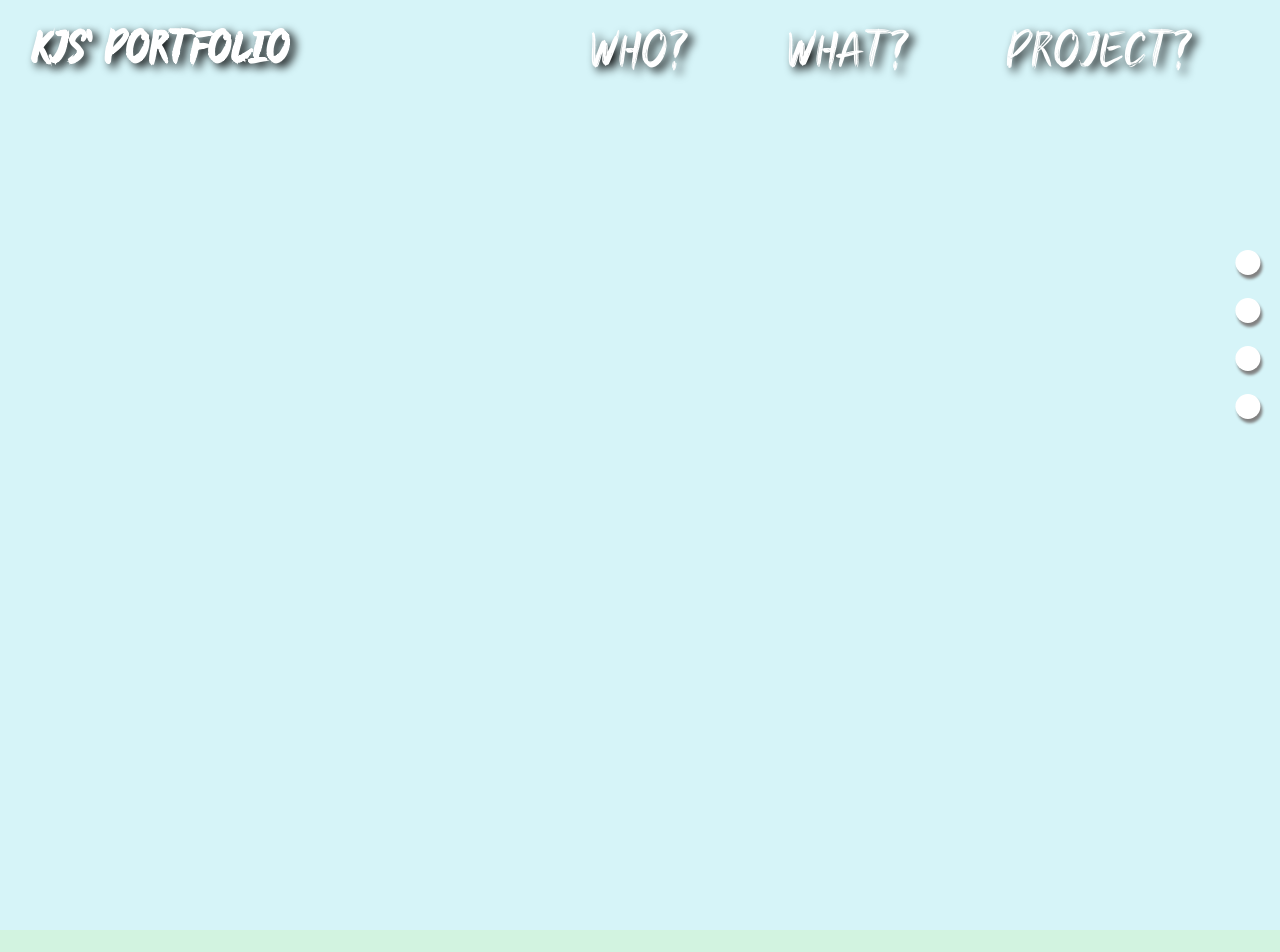
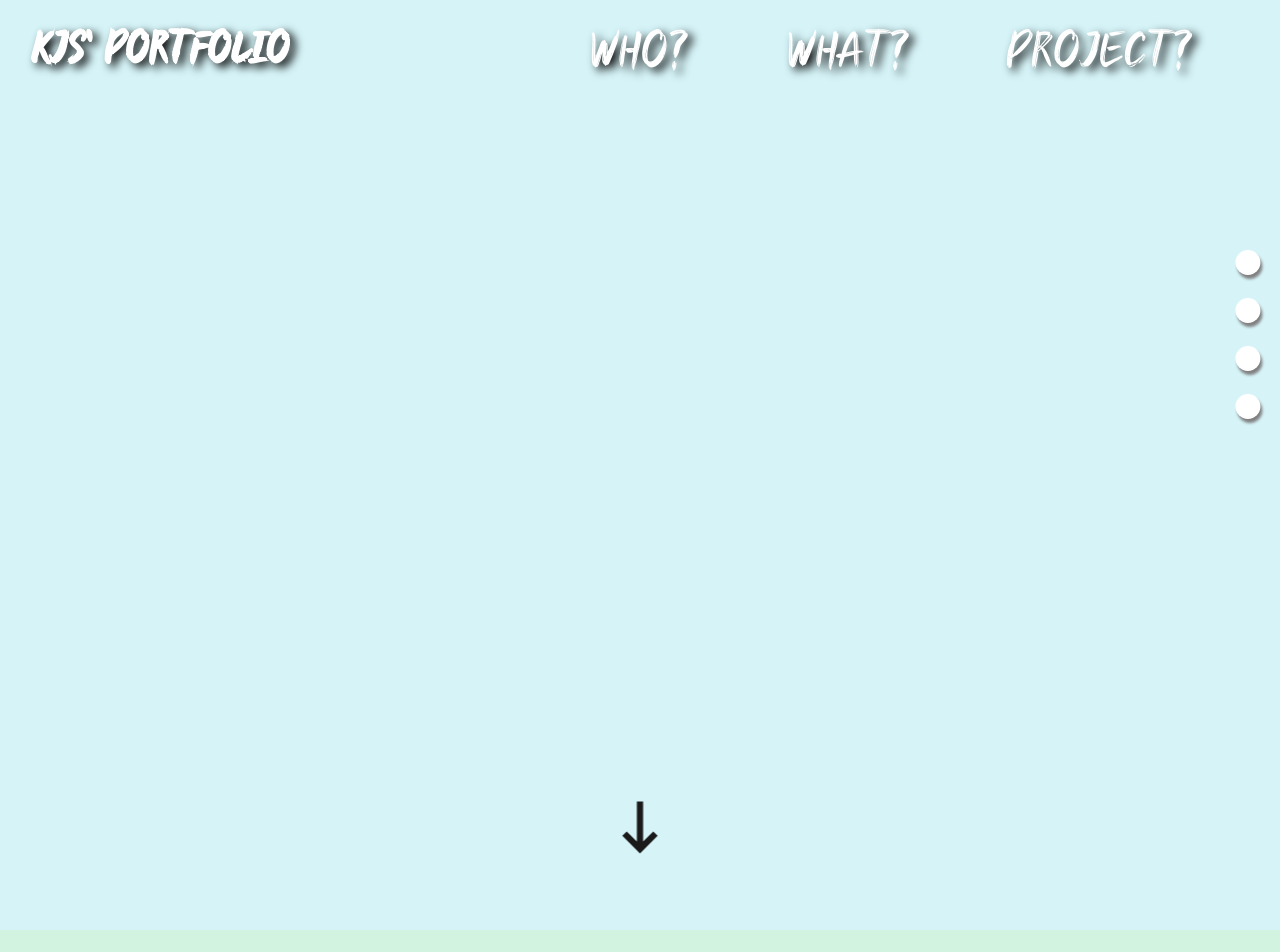
Before and after one commit to B-KJS26/Port, a React (Create React App) app: page / in a window 1280 px wide. Shown: the top 952 px of the page. Built offline with nearby package versions, Linux system fonts and the light colour scheme.

Commit message:
UPDATE :: MainPage 화살표 추가

```diff
--- a/src/pages/Header/Header.tsx
+++ b/src/pages/Header/Header.tsx
@@ -30,7 +30,7 @@ const Headers = styled.div`
     display: flex;
     font-family: 'Ascrada', sans-serif, Arial;
     color: white;
-    z-index: 1;
+    z-index: 2;
 `
 
 const Title = styled.h1`
--- /dev/null
+++ b/src/pages/Main/Main.scss
@@ -0,0 +1,84 @@
+.wrapping {
+    position: fixed;
+    z-index: 3;
+    color: black;
+    margin-left: 50%;
+    transform: translateX(-50%);
+    margin-top: 780px;
+    animation: fadein 3s;
+    -webkit-animation: fadein 1s;
+    animation-fill-mode: forwards;
+    .botarrow {
+        animation: motion 1s linear 0s infinite alternate;
+    }
+
+    @keyframes motion {
+        0% {
+            margin-top: 0px;
+        }
+
+        100% {
+            margin-top: 30px;
+        }
+    }
+
+}
+
+@keyframes fadein {
+    from {
+        opacity: 0;
+    }
+    to {
+        opacity: 1;
+    }
+}
+@-webkit-keyframes fadein { /* Safari and Chrome */
+    from {
+        opacity: 0;
+    }
+    to {
+        opacity: 1;
+    }
+}
+
+.nowrapping {
+    position: fixed;
+    z-index: 3;
+    margin-left: 50%;
+    transform: translateX(-50%);
+    margin-top: 780px;
+    color: black;
+    animation: fadeout 1.5s;
+    -webkit-animation: fadeout 1.5s;
+    animation-fill-mode: forwards;
+    .botarrow {
+        animation: motion 1s linear 0s infinite alternate;
+    }
+
+    @keyframes motion {
+        0% {
+            margin-top: 0px;
+        }
+
+        100% {
+            margin-top: 30px;
+        }
+    }
+}
+
+@keyframes fadeout {
+    from {
+        opacity: 1;
+    }
+    to {
+        opacity: 0;
+    }
+}
+@-webkit-keyframes fadeout { /* Safari and Chrome */
+    from {
+        opacity: 1;
+    }
+    to {
+        opacity: 0;
+    }
+}
--- a/src/pages/Main/Main.tsx
+++ b/src/pages/Main/Main.tsx
@@ -1,10 +1,22 @@
 import styled from "styled-components";
 import React from 'react';
+import { useState, useEffect } from 'react';
+import { CgArrowDown } from 'react-icons/cg';
+import './Main.scss';
+export default function Main() {
+    const [scrollPosition, setScrollPosition] = useState(0);
+    const updateScroll = () => {
+        setScrollPosition(window.scrollY || document.documentElement.scrollTop);
+    }
+    useEffect(() => {
+        window.addEventListener('scroll', updateScroll);
+    }, []);
 
-export default function Main() {
     return(
         <Mainbackground>
-
+            <div className={scrollPosition < 100 ? "wrapping" : "nowrapping"}>
+                <CgArrowDown size="75" className='botarrow'/>
+            </div>
         </Mainbackground>
     );
 }
@@ -15,4 +27,5 @@ const Mainbackground = styled.div`
     width: 100%;
     background-color: #D2F3F8;
     opacity: 90%;
+    z-index:1;
 `
```
Also changed, not shown: package.json (+8 -1 lines), 1 other file (tests, documents, lock files or other folders).
